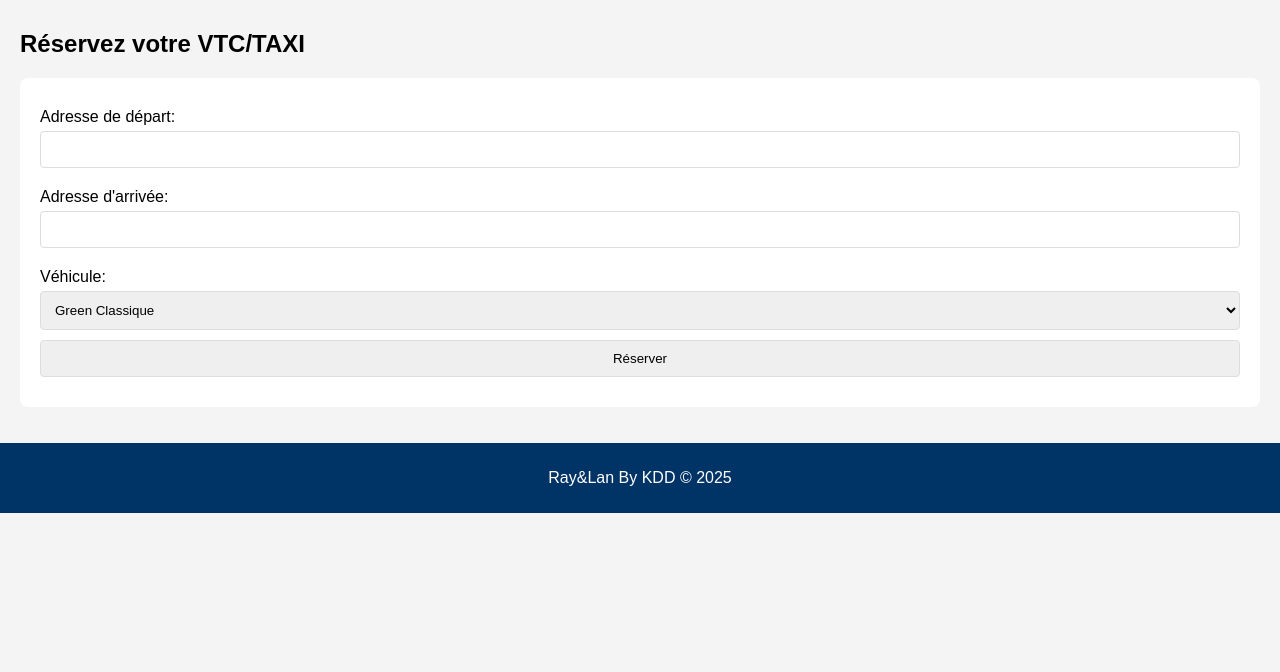
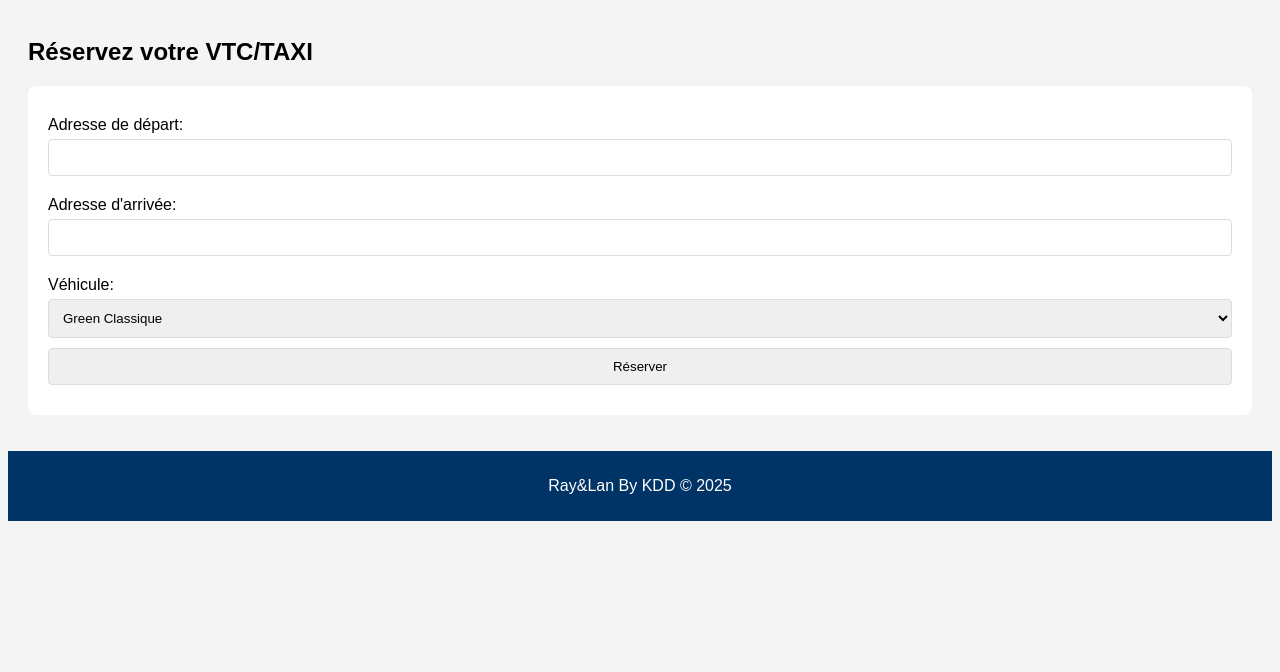
Before and after one commit to rayana75/raylancabvtc, a plain HTML site: page index.html in a window 1280 px wide. Shown: the part 128-800 px from the top of the page. Drawn offline with Linux system fonts and the light colour scheme.

Commit message:
Update style.css

```diff
--- a/style.css
+++ b/style.css
@@ -2,7 +2,7 @@
     body {
         font-family: Arial, sans-serif;
         background-color: #f4f4f4;
-        margin: 0;
+        red: 0;
         padding: 0;
     }
     header {
```
